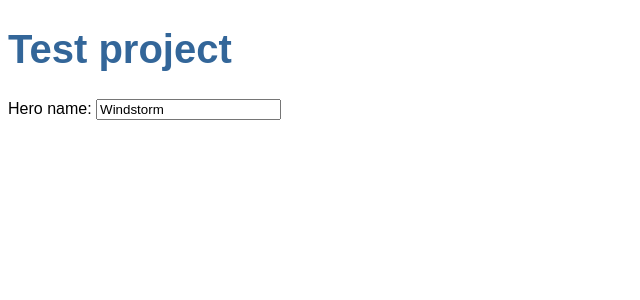
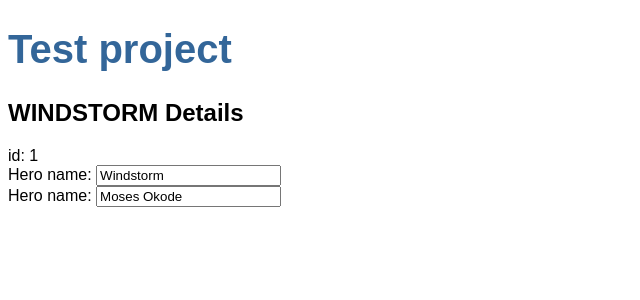
Before and after one commit to Okode100/test_project, an Angular app: page / in a window 1280 px wide. Shown: the top 300 px of the page, without its empty margins (0-640 px from the left). Built offline with nearby package versions, Linux system fonts and the light colour scheme.

Commit message:
upadte the second component

```diff
--- a/src/app/heroes/heroes.component.html
+++ b/src/app/heroes/heroes.component.html
@@ -1,4 +1,10 @@
+<h2>{{hero.name | uppercase}} Details</h2>
+<div><span>id: </span>{{hero.id}}</div>
 <div>
   <label for="name">Hero name: </label>
   <input id="name" [(ngModel)]="hero.name" placeholder="name">
 </div>
+<div>
+  <label for="name">Hero name: </label>
+  <input id="name" [(ngModel)]="private.name" placeholder="name">
+</div>
--- a/src/app/heroes/heroes.component.ts
+++ b/src/app/heroes/heroes.component.ts
@@ -16,5 +16,8 @@
   hero: Hero = {
     id: 1,
     name: 'Windstorm'
-  };
+  };private = {
+    id:2,
+    name: 'Moses Okode'
+  }
 }
```
